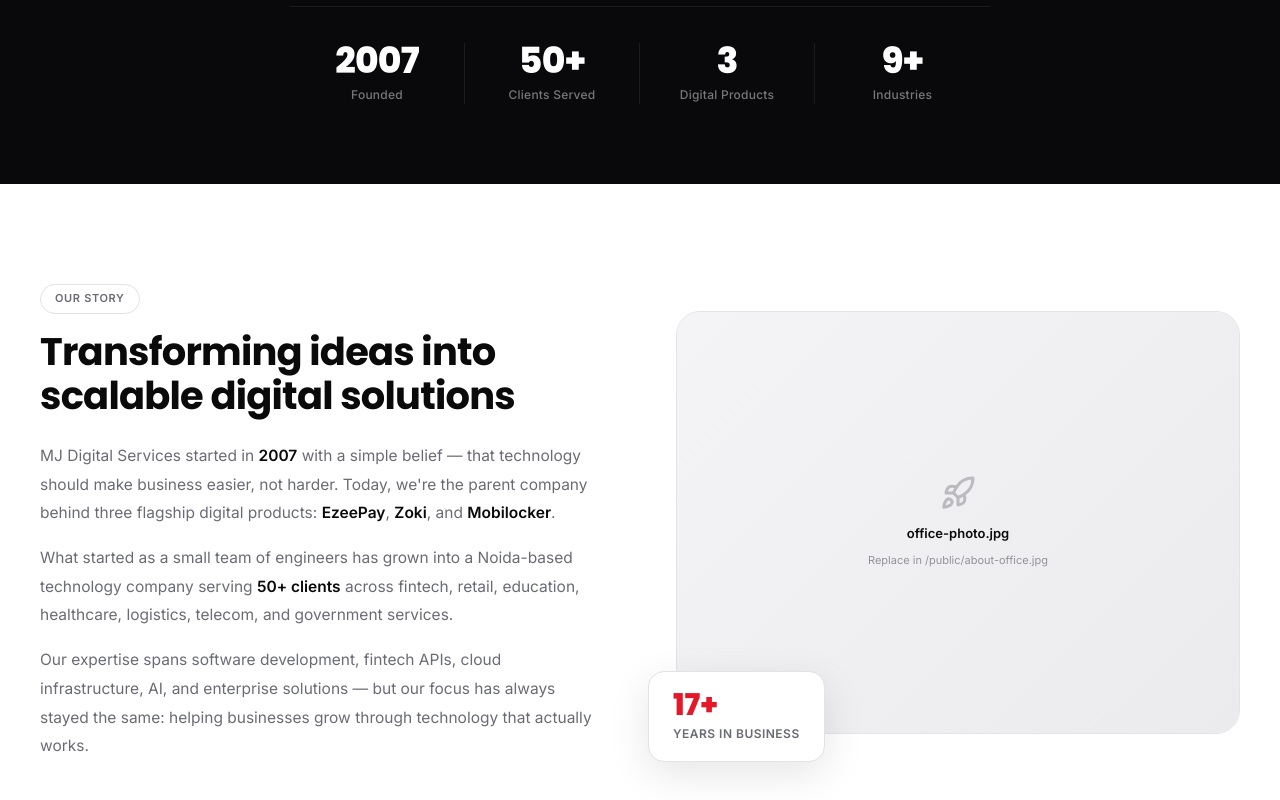
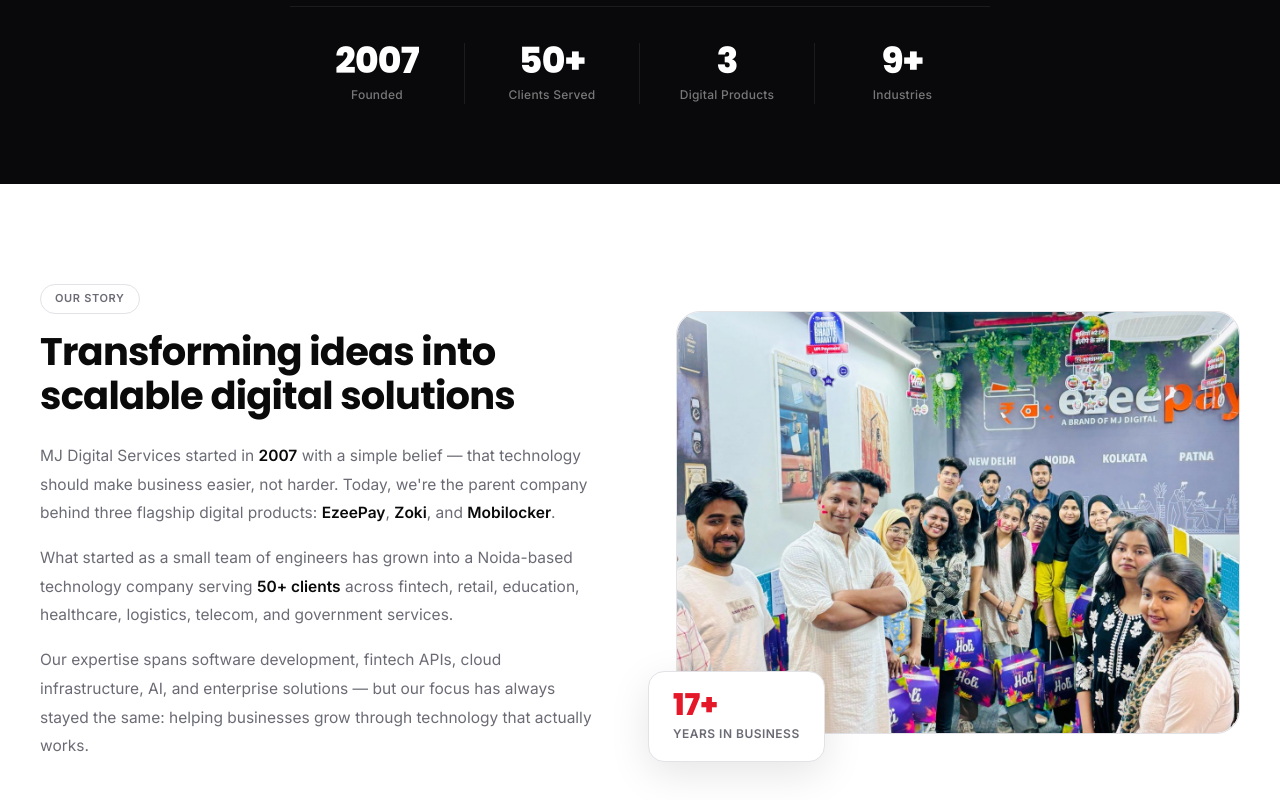
Before and after one commit to MJ-Digital-Services/mj-digital-website, a Next.js app: page /about in a window 1280 px wide. Shown: the part 558-1358 px from the top of the page. Built offline with nearby package versions, Linux system fonts and the light colour scheme.

Commit message:
about section image added

```diff
--- a/src/components/about/AboutStory.tsx
+++ b/src/components/about/AboutStory.tsx
@@ -33,11 +33,12 @@
         </div>
         <div className="about-story-visual">
           <div className="about-story-image">
-            <div className="about-image-placeholder">
-              <Rocket size={36} />
-              <span>office-photo.jpg</span>
-              <small>Replace in /public/about-office.jpg</small>
-            </div>
+            <img
+              src="/about-office.jpeg"
+              alt="MJ Digital Services office"
+              className="about-story-img"
+              // style={{}}
+            />
           </div>
           <div className="about-story-floater">
             <div className="about-story-floater-num">17+</div>
```
Also changed, not shown: public/about-office.jpeg (added), src/app/globals.css.
